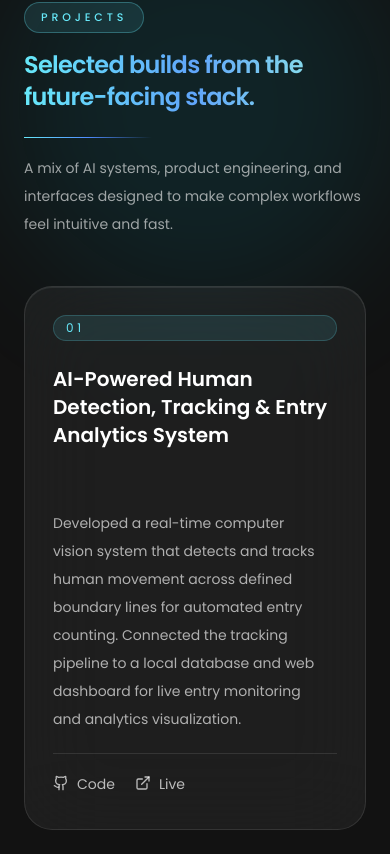
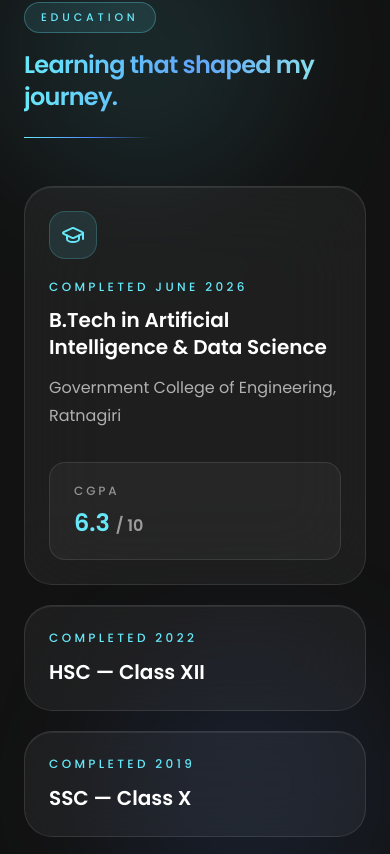
Before and after one commit to tallekar/portfolio, a React (Vite) app: page / in a window 390 px wide. Shown: the part 3946-4800 px from the top of the page. Built offline with nearby package versions, Linux system fonts and the light colour scheme; no server answers.

Commit message:
Add responsive education section
Co-authored-by: Copilot <223556219+Copilot@users.noreply.github.com>

```diff
--- a/src/App.jsx
+++ b/src/App.jsx
@@ -2,6 +2,7 @@ import Navbar from "./components/Navbar";
 import Hero from "./components/Hero";
 import About from "./components/About";
 import Experience from "./components/Experience";
+import Education from "./components/Education";
 import Projects from "./components/Projects";
 import Skills from "./components/Skills";
 import Contact from "./components/Contact";
@@ -20,6 +21,7 @@ function App() {
         <Hero />
         <About />
         <Experience />
+        <Education />
         <Projects />
         <Skills />
         <Contact />
--- /dev/null
+++ b/src/components/Education.jsx
@@ -0,0 +1,77 @@
+import { GraduationCap } from "lucide-react";
+import Reveal from "./Reveal";
+
+const earlierEducation = [
+  {
+    level: "HSC — Class XII",
+    completed: "Completed 2022",
+  },
+  {
+    level: "SSC — Class X",
+    completed: "Completed 2019",
+  },
+];
+
+function Education() {
+  return (
+    <section id="education" className="section-shell relative overflow-hidden">
+      <div className="pointer-events-none absolute inset-0 -z-10">
+        <div className="absolute left-0 top-0 h-72 w-72 rounded-full bg-neon-cyan/10 blur-3xl" />
+        <div className="absolute bottom-0 right-0 h-72 w-72 rounded-full bg-neon-blue/10 blur-3xl" />
+      </div>
+
+      <Reveal>
+        <div className="mb-12">
+          <span className="section-kicker">Education</span>
+          <h2 className="section-heading !text-2xl bg-gradient-to-r from-cyan-300 via-blue-400 to-teal-200 bg-clip-text text-transparent sm:!text-3xl lg:!text-[2.2rem]">
+            Learning that shaped my journey.
+          </h2>
+          <div className="eyebrow-line" />
+        </div>
+      </Reveal>
+
+      <div className="grid gap-5 md:grid-cols-2">
+        <Reveal className="md:col-span-2">
+          <article className="glass-panel flex h-full flex-col gap-8 p-6 sm:p-8 md:flex-row md:items-center md:justify-between">
+            <div className="min-w-0">
+              <div className="mb-5 inline-flex size-12 items-center justify-center rounded-2xl border border-neon-cyan/20 bg-neon-cyan/10 text-neon-cyan">
+                <GraduationCap size={24} aria-hidden="true" />
+              </div>
+              <p className="text-xs font-medium uppercase tracking-[0.28em] text-neon-cyan">
+                Completed June 2026
+              </p>
+              <h3 className="mt-3 text-xl font-semibold leading-snug text-white sm:text-2xl">
+                B.Tech in Artificial Intelligence &amp; Data Science
+              </h3>
+              <p className="mt-3 text-base leading-7 text-white/65">
+                Government College of Engineering, Ratnagiri
+              </p>
+            </div>
+
+            <div className="shrink-0 rounded-2xl border border-white/10 bg-white/[0.04] px-6 py-5 md:min-w-40 md:text-center">
+              <p className="text-xs font-medium uppercase tracking-[0.24em] text-white/50">
+                CGPA
+              </p>
+              <p className="mt-2 text-2xl font-semibold text-neon-cyan">6.3 <span className="text-base text-white/55">/ 10</span></p>
+            </div>
+          </article>
+        </Reveal>
+
+        {earlierEducation.map((item, index) => (
+          <Reveal key={item.level} delay={index * 120 + 80} className="h-full">
+            <article className="glass-panel h-full p-6 sm:p-8">
+              <p className="text-xs font-medium uppercase tracking-[0.28em] text-neon-cyan">
+                {item.completed}
+              </p>
+              <h3 className="mt-3 text-xl font-semibold text-white">
+                {item.level}
+              </h3>
+            </article>
+          </Reveal>
+        ))}
+      </div>
+    </section>
+  );
+}
+
+export default Education;
--- a/src/components/Navbar.jsx
+++ b/src/components/Navbar.jsx
@@ -4,6 +4,7 @@ import { useEffect, useState } from "react";
 const navLinks = [
   { label: "About", href: "#about" },
   { label: "Experience", href: "#experience" },
+  { label: "Education", href: "#education" },
   { label: "Projects", href: "#projects" },
   { label: "Skills", href: "#skills" },
   { label: "Contact", href: "#contact" },
@@ -38,7 +39,7 @@ function Navbar() {
 
   useEffect(() => {
     function updateActiveSection() {
-      const sectionIds = ["#contact", "#skills", "#projects", "#experience", "#about", "#home"];
+      const sectionIds = ["#contact", "#skills", "#projects", "#education", "#experience", "#about", "#home"];
 
       for (const id of sectionIds) {
         const section = document.querySelector(id);
```
